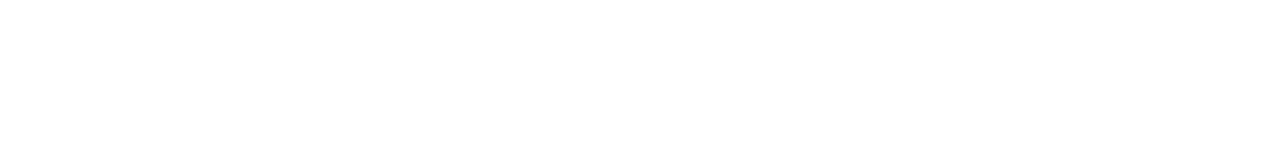
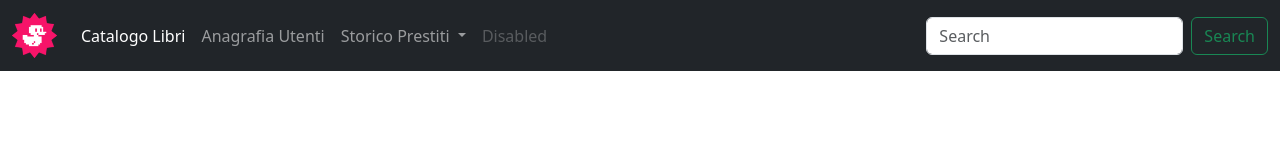
Before and after one commit to simonegreco5/html-css-bootstrap-dashboard, a plain HTML site: page index.html in a window 1280 px wide. Drawn offline with nearby package versions, Linux system fonts and the light colour scheme.

Commit message:
add navbar menu

```diff
--- a/index.html
+++ b/index.html
@@ -9,8 +9,48 @@
 
   <body>
 
+    <!-- -- --- NAVBAR + LOGO --- -- -->
     <header>
-
+        <!-- proprietà - colore - logo -->
+        <nav class="navbar navbar-expand-lg navbar-dark bg-dark">
+          <div class="container-fluid">
+            <a class="navbar-brand" href="#">
+                <img src="./img_logo/duck.png" alt="duck_logo" width="45">
+            </a>
+            <!-- menù - sottomenù -->
+            <button class="navbar-toggler" type="button" data-bs-toggle="collapse" data-bs-target="#navbarSupportedContent" aria-controls="navbarSupportedContent" aria-expanded="false" aria-label="Toggle navigation">
+              <span class="navbar-toggler-icon"></span>
+            </button>
+            <div class="collapse navbar-collapse" id="navbarSupportedContent">
+              <ul class="navbar-nav me-auto mb-2 mb-lg-0">
+                <li class="nav-item">
+                  <a class="nav-link active" aria-current="page" href="#">Catalogo Libri</a>
+                </li>
+                <li class="nav-item">
+                  <a class="nav-link" href="#">Anagrafia Utenti</a>
+                </li>
+                <li class="nav-item dropdown">
+                  <a class="nav-link dropdown-toggle" href="#" role="button" data-bs-toggle="dropdown" aria-expanded="false">
+                    Storico Prestiti
+                  </a>
+                  <ul class="dropdown-menu">
+                    <li><a class="dropdown-item" href="#">Action</a></li>
+                    <li><a class="dropdown-item" href="#">Another action</a></li>
+                    <li><hr class="dropdown-divider"></li>
+                    <li><a class="dropdown-item" href="#">Something else here</a></li>
+                 </ul>
+                </li>
+                <li class="nav-item">
+                  <a class="nav-link disabled" aria-disabled="true">Disabled</a>
+                </li>
+              </ul>
+              <form class="d-flex" role="search">
+                <input class="form-control me-2" type="search" placeholder="Search" aria-label="Search"/>
+                <button class="btn btn-outline-success" type="submit">Search</button>
+              </form>
+            </div>
+          </div>
+        </nav>
     </header>
 
     <main>
```
